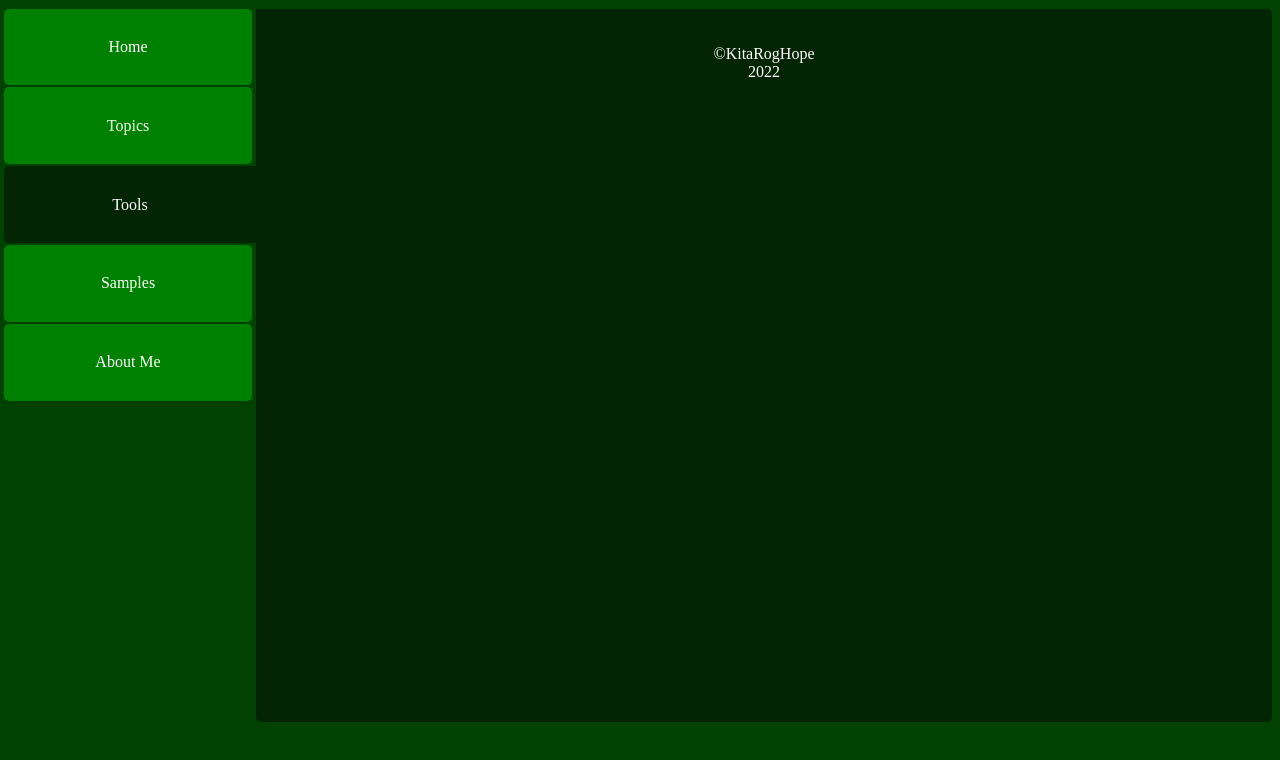
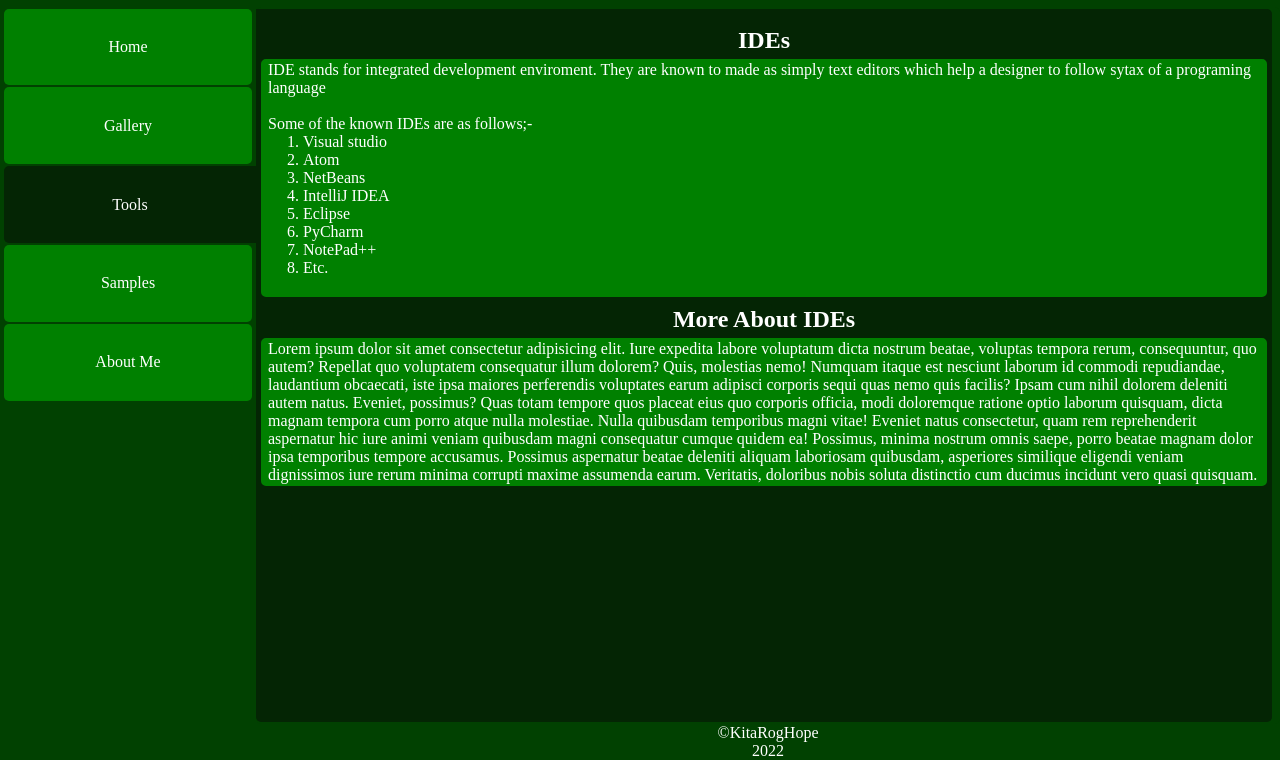
Before and after one commit to kitaroghope/WebAssignmentTwo, a plain HTML site: page src/two.html in a window 1280 px wide. Shown: the part 73-833 px from the top of the page. Before the commit the page ends 800 px from the top, so only its background shows below. Drawn offline with Linux system fonts and the light colour scheme.

Commit message:
Update two.html

```diff
--- a/src/two.html
+++ b/src/two.html
@@ -6,15 +6,16 @@
     <meta name="viewport" content="width=device-width, initial-scale=1.0">
     <title>Tools</title>
     <link rel="stylesheet" href="../css/css.css">
+    <link rel="shortcut icon" href="../src/images/icon.webp" type="image/x-icon">
 </head>
 <body>
     <div class="top">
-        <h1></h1>
+        <h1>Tools Used in Web Dev</h1>
     </div>
     <div class="menu">
         <ul>
             <li><a href="../index.html">Home</a></li>
-            <li><a href="one.html">Topics</a></li>
+            <li><a href="one.html">Gallery</a></li>
             <li class="active"><a href="#">Tools</a></li>
             <li><a href="three.html">Samples</a></li>
             <li><a href="four.html">About Me</a></li>
@@ -22,11 +23,36 @@
     </div>
     <div class="body">
         <div class="cont">
+            <br>
+            <h2>IDEs</h2>
+            <div class="txt">
+                <p>IDE stands for integrated development enviroment. They are known to made as simply text editors which help a designer to follow sytax of a programing language</p><br>
+                <p>Some of the known IDEs are as follows;-</p>
+                <ol>
+                    <li>Visual studio</li>
+                    <li>Atom</li>
+                    <li>NetBeans</li>
+                    <li>IntelliJ IDEA</li>
+                    <li>Eclipse</li>
+                    <li>PyCharm</li>
+                    <li>NotePad++</li>
+                    <li>Etc.</li>
+                </ol>
+                <br>
+            </div>
+            <h2>More About IDEs</h2>
+            <div class="txt">
+                <p>Lorem ipsum dolor sit amet consectetur adipisicing elit. Iure expedita labore voluptatum dicta nostrum beatae, voluptas tempora rerum, consequuntur, quo autem? Repellat quo voluptatem consequatur illum dolorem? Quis, molestias nemo!
+                Numquam itaque est nesciunt laborum id commodi repudiandae, laudantium obcaecati, iste ipsa maiores perferendis voluptates earum adipisci corporis sequi quas nemo quis facilis? Ipsam cum nihil dolorem deleniti autem natus.
+                Eveniet, possimus? Quas totam tempore quos placeat eius quo corporis officia, modi doloremque ratione optio laborum quisquam, dicta magnam tempora cum porro atque nulla molestiae. Nulla quibusdam temporibus magni vitae!
+                Eveniet natus consectetur, quam rem reprehenderit aspernatur hic iure animi veniam quibusdam magni consequatur cumque quidem ea! Possimus, minima nostrum omnis saepe, porro beatae magnam dolor ipsa temporibus tempore accusamus.
+                Possimus aspernatur beatae deleniti aliquam laboriosam quibusdam, asperiores similique eligendi veniam dignissimos iure rerum minima corrupti maxime assumenda earum. Veritatis, doloribus nobis soluta distinctio cum ducimus incidunt vero quasi quisquam.</p>
+            </div>
             <br><br>
-            <div class="bottom">
-                <p>&copy;KitaRogHope</p>
-                <p>2022</p>
-            </div>
+        </div>
+        <div class="bottom">
+            <p>&copy;KitaRogHope</p>
+            <p>2022</p>
         </div>
     </div>
 </body>
```
